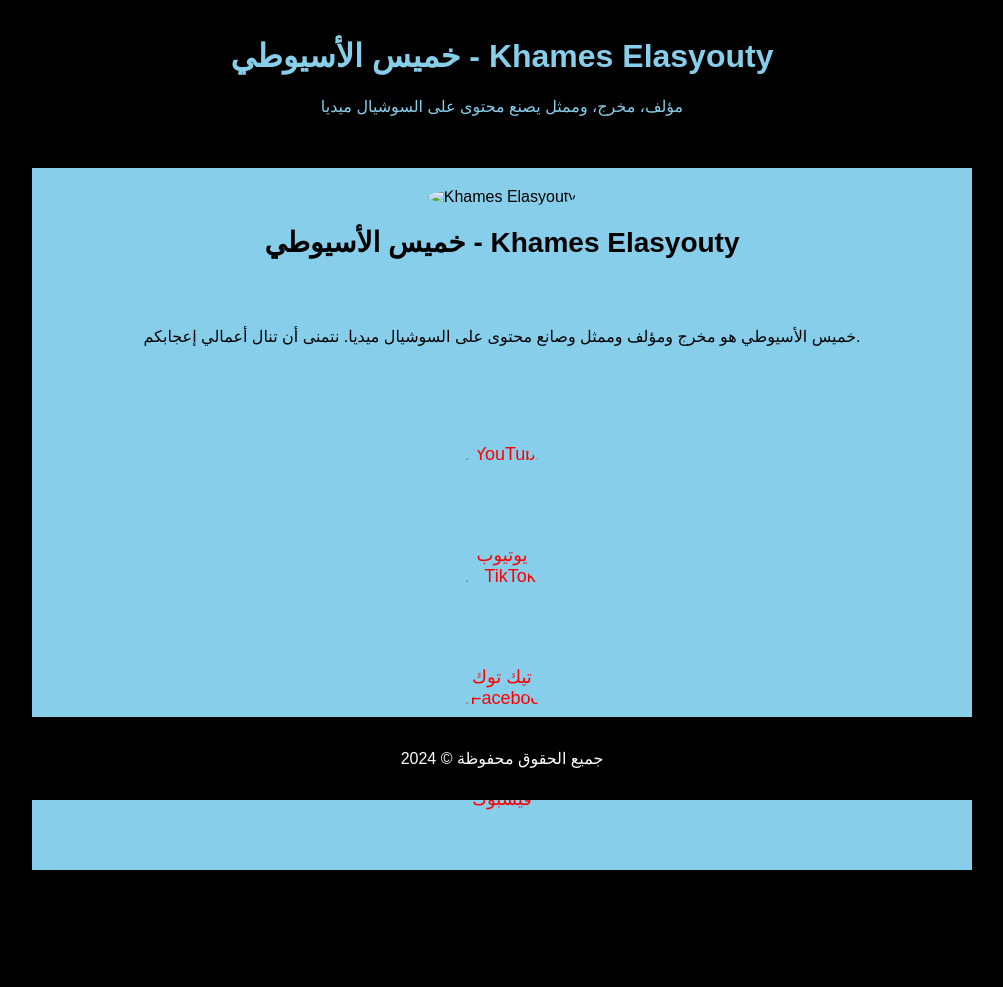
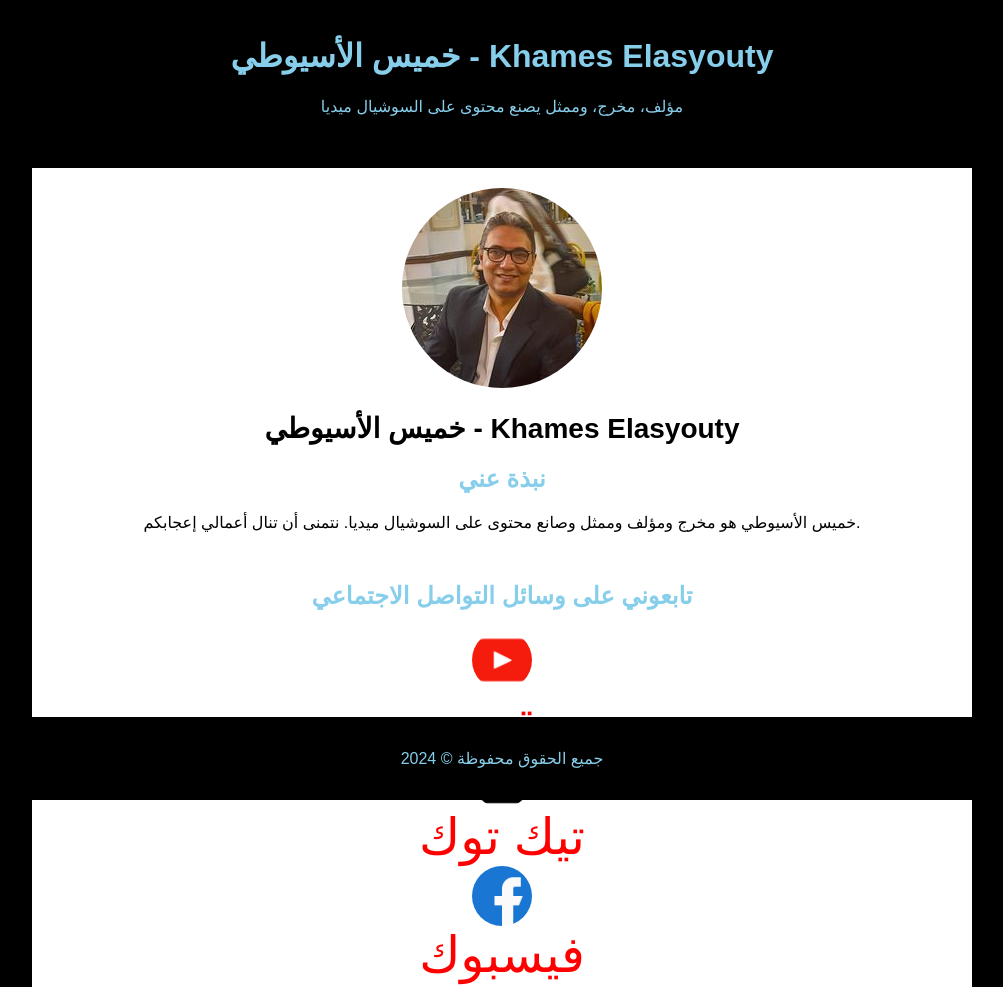
Before and after one commit to Khameselasuoty/Khames, a plain HTML site: page index.html in a window 1280 px wide. Shown: the top 987 px of the page, without its empty margins (138-1141 px from the left). Before the commit the page ends 890 px from the top, so only its background shows below. Drawn offline with Linux system fonts and the light colour scheme.

Commit message:
doblioaj

```diff
--- a/index.html
+++ b/index.html
@@ -22,7 +22,7 @@
             max-width: 900px;
             margin: 20px auto;
             padding: 20px;
-            background-color: #87CEEB; /* sky blue */
+            background-color: #ffffff; /* sky blue */
             box-shadow: 0 0 10px rgba(0,0,0,0.1);
             text-align: center;
             color: #000;
@@ -56,15 +56,15 @@
             text-decoration: none;
             display: inline-block;
             text-align: center;
-            font-size: 18px;
+            font-size: 50px;
             margin: 0 10px;
         }
         .social-links img {
-            width: 100px;
-            height: 100px;
+            width: 60px;
+            height: 60px;
             display: block;
             margin: 0 auto;
-            border-radius: 100%;
+            border-radius: 50%;
         }
         .social-links a:nth-child(1) {
             color: #FF0000; /* red */
@@ -73,11 +73,11 @@
             color: #000000; /* sky blue */
         }
         .social-links a:nth-child(3) {
-            color: #1a0aff; /* red */
+            color: #250dff; /* red */
         }
         footer {
             background-color: #000;
-            color: #fcfcfc; /* sky blue */
+            color: #87CEEB; /* sky blue */
             text-align: center;
             padding: 1rem 0;
             position: fixed;
@@ -94,7 +94,7 @@
 
     <div class="content">
         <div class="profile-image">
-            <img src="c:\Users\BXD\Desktop\441950647_3648283068746774_6546362263359086617_n.jpg" alt="Khames Elasyouty">
+            <img src="images/khames.jpg" alt="Khames Elasyouty">
         </div>
         <div class="profile-name">
             خميس الأسيوطي - Khames Elasyouty
@@ -108,19 +108,19 @@
             <h2>تابعوني على وسائل التواصل الاجتماعي</h2>
             <div>
                 <a href="https://www.youtube.com/@Khameselasuoty">
-                    <img src="c:\Users\BXD\Desktop\youtube.png" alt="YouTube">
+                    <img src="images/youtube.png" alt="YouTube">
                     يوتيوب
                 </a>
             </div>
             <div>
                 <a href="https://www.tiktok.com/@khameselasuoty">
-                    <img src="c:\Users\BXD\Desktop\social-media.png" alt="TikTok">
+                    <img src="images/tiktok.png" alt="TikTok">
                     تيك توك
                 </a>
             </div>
             <div>
                 <a href="https://www.facebook.com/profile.php?id=61562639131697">
-                    <img src="c:\Users\BXD\Desktop\facebook.png" alt="Facebook">
+                    <img src="images/facebook.png" alt="Facebook">
                     فيسبوك
                 </a>
             </div>
```
Also changed, not shown: images/facebook.png (added), images/khames.jpg (added), images/tiktok.png (added), images/youtube.png (added).
